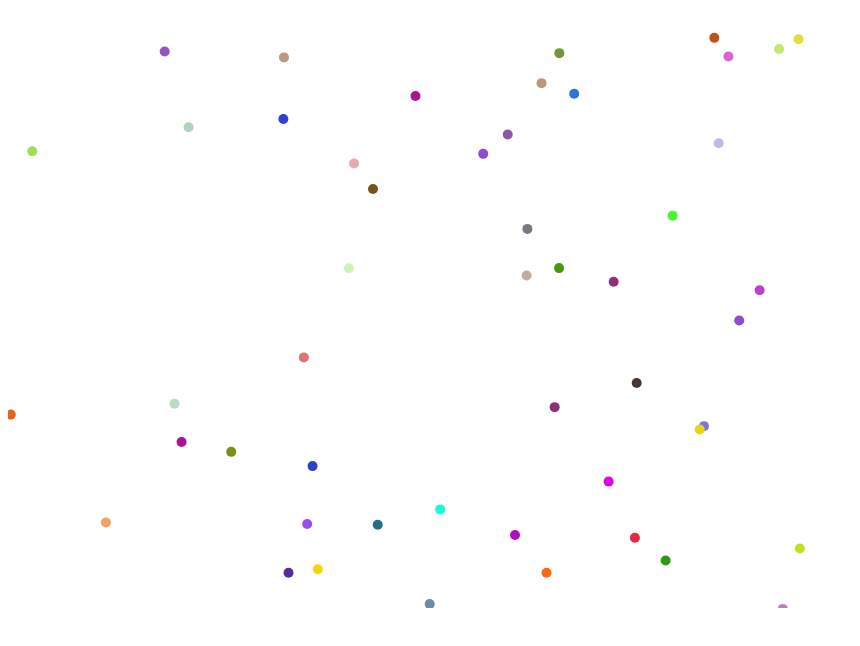
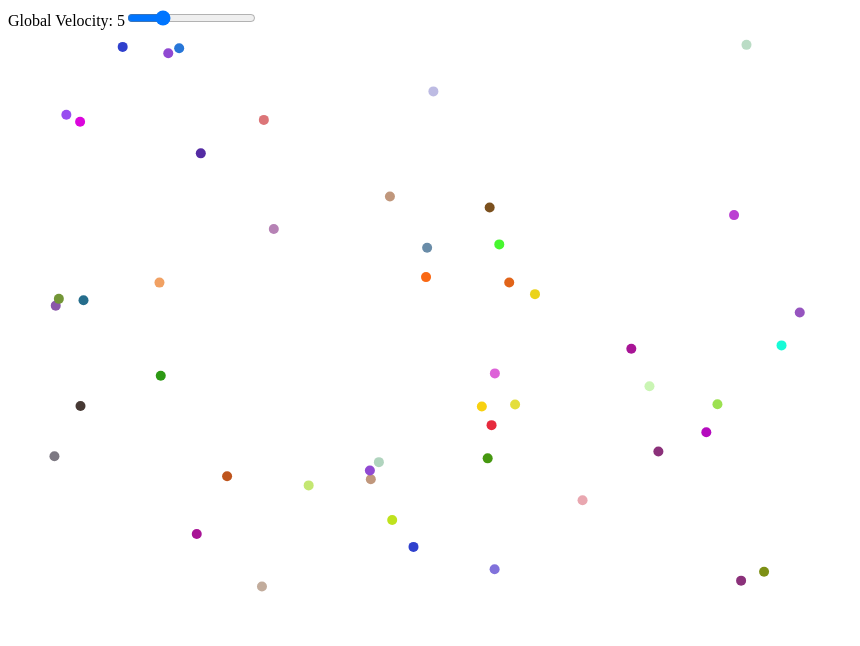
Before and after one commit to uvmain/jsboids, a Nuxt app: page / in a window 1280 px wide. Shown: the top 646 px of the page, without its empty margins (0-860 px from the left). Built offline with nearby package versions, Linux system fonts and the light colour scheme.

Commit message:
add global velocity multiplier slider

```diff
--- a/components/Boids.vue
+++ b/components/Boids.vue
@@ -1,5 +1,16 @@
 <template>
   <div>
+    <div>
+      <label for="velocityInput">Global Velocity: {{ globalVelocity }}</label>
+      <input
+        type="range"
+        min="0.1"
+        max="20"
+        id="velocityInput"
+        v-model="globalVelocity"
+        @input="updateVelocity"
+      />
+    </div>
     <canvas ref="boidsCanvas" width="800" height="600"></canvas>
   </div>
 </template>
@@ -11,6 +22,7 @@ export default {
       canvas: null,
       ctx: null,
       boids: [],
+      globalVelocity: 5
     };
   },
   mounted() {
@@ -34,8 +46,8 @@ export default {
   methods: {
     updateBoid(boid) {
       // Update position based on velocity
-      boid.x += boid.dx;
-      boid.y += boid.dy;
+      boid.x += boid.dx * this.globalVelocity;
+      boid.y += boid.dy * this.globalVelocity;
 
       // Bounce off walls
       if (boid.x < 0 || boid.x > this.canvas.width) {
@@ -55,19 +67,23 @@ export default {
     },
     animate() {
       this.ctx.clearRect(0, 0, this.canvas.width, this.canvas.height);
-
       // Update and draw each boid
       for (const boid of this.boids) {
         this.updateBoid(boid);
         this.drawBoid(boid);
       }
-
       requestAnimationFrame(this.animate);
+    },
+    updateVelocity() {
+      // Ensure that the input is a valid number
+      const parsedValue = parseFloat(this.globalVelocity);
+      if (!isNaN(parsedValue)) {
+        this.globalVelocity = parsedValue;
+      }
+      else {
+        this.globalVelocity = 1.0;
+      }
     },
   },
 };
 </script>
-
-<style>
-/* Add your component styles here */
-</style>
```
